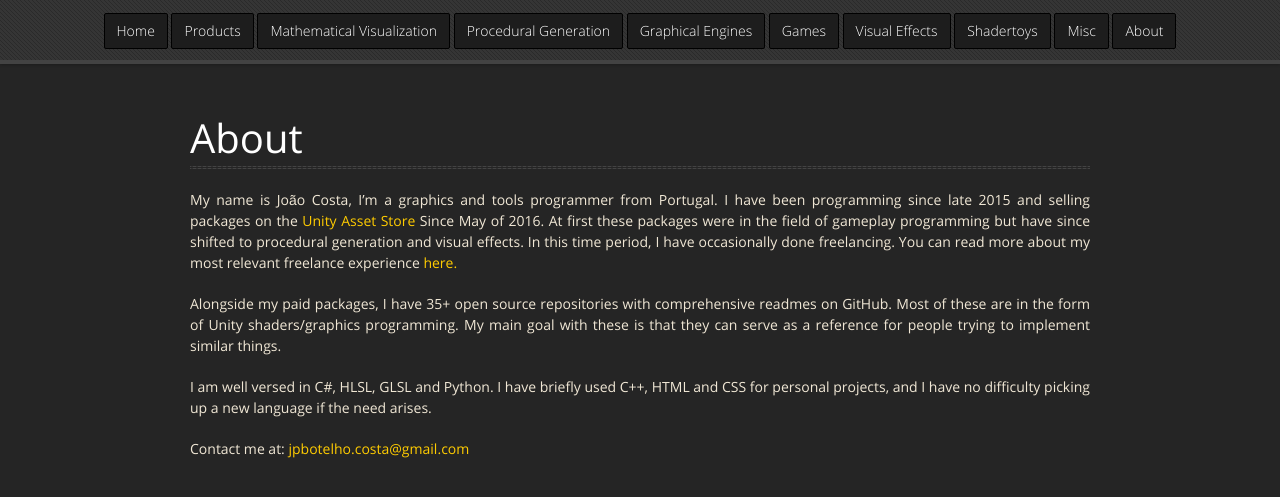
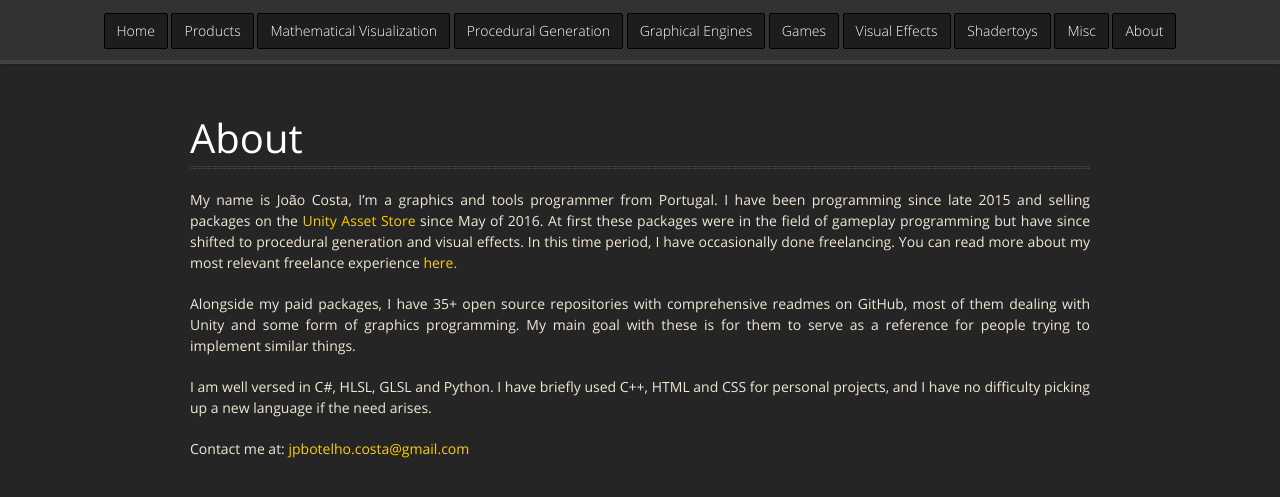
Before and after one commit to JPBotelho/portfolio, a Jekyll site: the page built from _posts/2021-03-25-About.md, in a window 1280 px wide. Shown: the top 497 px of the page. Built offline with Jekyll 4.4.1, drawn with Linux system fonts in a browser that asks for light colours.

Commit message:
final commit. everything seems to be working.

```diff
--- a/_posts/2021-03-25-About.md
+++ b/_posts/2021-03-25-About.md
@@ -8,9 +8,9 @@ thumbnail: /assets/images/VisualFXThumb3.png
 projectNR: ""
 ---
 
-My name is João Costa, I'm a graphics and tools programmer from Portugal. I have been programming since late 2015 and selling packages on the [Unity Asset Store](https://assetstore.unity.com/publishers/21478) Since May of 2016. At first these packages were in the field of gameplay programming but have since shifted to procedural generation and visual effects. In this time period, I have occasionally done freelancing. You can read more about my most relevant freelance experience [here.](http://localhost:4000/jekyll/update/2019/08/09/Products.html#realtime-edge-detection)
+My name is João Costa, I'm a graphics and tools programmer from Portugal. I have been programming since late 2015 and selling packages on the [Unity Asset Store](https://assetstore.unity.com/publishers/21478) since May of 2016. At first these packages were in the field of gameplay programming but have since shifted to procedural generation and visual effects. In this time period, I have occasionally done freelancing. You can read more about my most relevant freelance experience [here.]({{site.baseurl }}{% post_url 2021-04-03-Products %}#stylized-outline-freelance)
 
-Alongside my paid packages, I have 35+ open source repositories with comprehensive readmes on GitHub. Most of these are in the form of Unity shaders/graphics programming. My main goal with these is that they can serve as a reference for people trying to implement similar things.
+Alongside my paid packages, I have 35+ open source repositories with comprehensive readmes on GitHub, most of them dealing with Unity and some form of graphics programming. My main goal with these is for them to serve as a reference for people trying to implement similar things.
 
 I am well versed in C#, HLSL, GLSL and Python. I have briefly used C++, HTML and CSS for personal projects, and I have no difficulty picking up a new language if the need arises.
 
```
Also changed, not shown: _posts/2021-03-25-Misc.md (+2 -0 lines), _posts/2021-03-28-Games.md (+2 -0 lines), _posts/2021-04-03-Products.md (+8 -0 lines).
